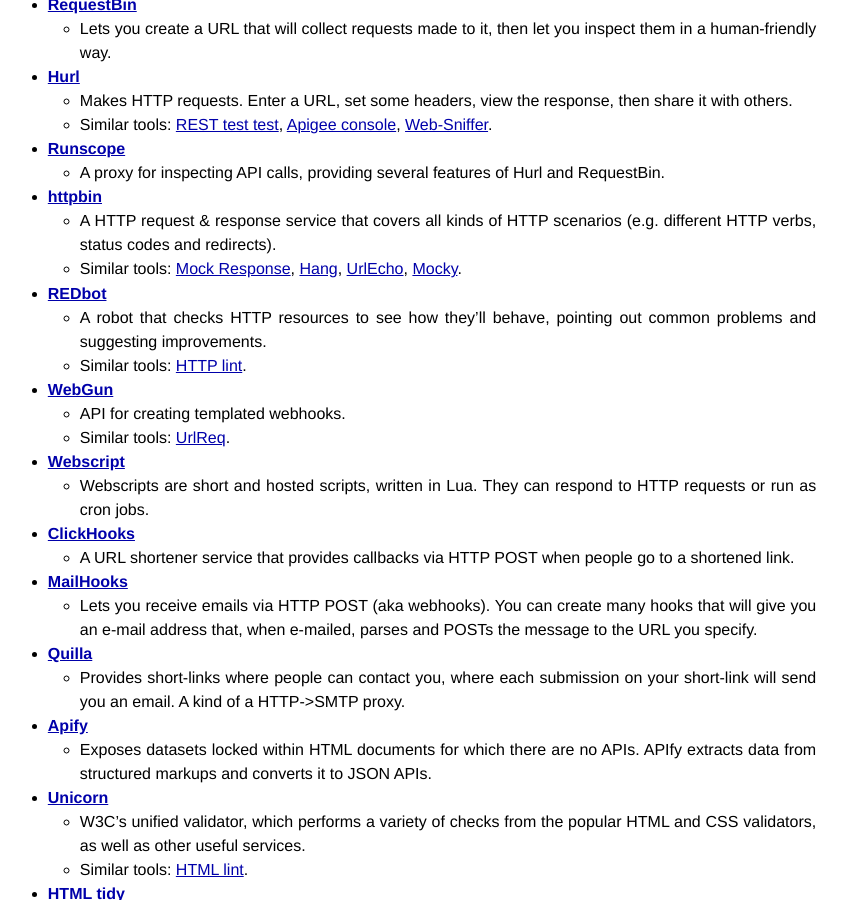
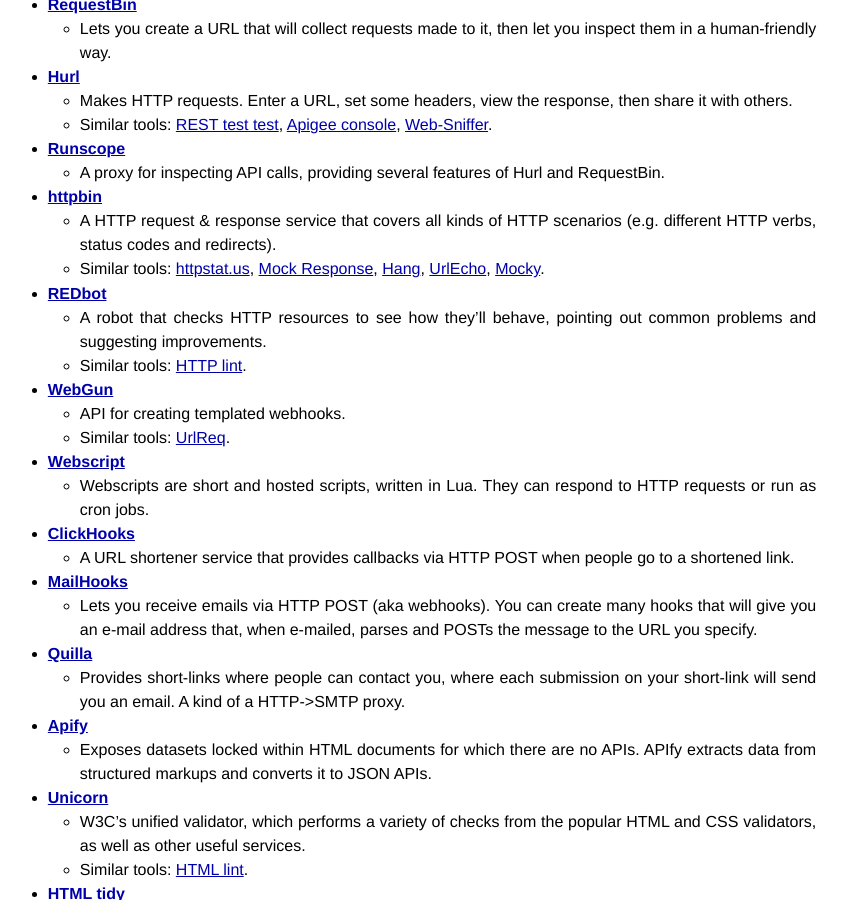
Before and after one commit to izuzak/izuzak.github.com, a Jekyll site: the page built from _posts/2012-11-18-the-web-engineers-online-toolbox.markdown, in a window 1280 px wide and 900 px high, scrolled down 647 px. Shown: the whole window, without its empty margins (224-1071 px from the left). Built offline with Jekyll 4.4.1, drawn with Linux system fonts in a browser that asks for light colours; Markdown is read by kramdown in place of the engine named in the settings; comment, search, counter and statistics services are not loaded.

Commit message:
add httpstat.us to webeng toolbox

```diff
--- a/_posts/2012-11-18-the-web-engineers-online-toolbox.markdown
+++ b/_posts/2012-11-18-the-web-engineers-online-toolbox.markdown
@@ -34,7 +34,7 @@
   * A proxy for inspecting API calls, providing several features of Hurl and RequestBin.
 * **[httpbin](http://httpbin.org/)**
   * A HTTP request & response service that covers all kinds of HTTP scenarios (e.g. different HTTP verbs, status codes and redirects).
-  * Similar tools: [Mock Response](http://mock.isssues.com/), [Hang](http://hang.nodester.com/), [UrlEcho](http://ivanzuzak.info/urlecho/), [Mocky](http://www.mocky.io/).
+  * Similar tools: [httpstat.us](http://httpstat.us/), [Mock Response](http://mock.isssues.com/), [Hang](http://hang.nodester.com/), [UrlEcho](http://ivanzuzak.info/urlecho/), [Mocky](http://www.mocky.io/).
 * **[REDbot](http://redbot.org/)**
   * A robot that checks HTTP resources to see how they'll behave, pointing out common problems and suggesting improvements.
   * Similar tools: [HTTP lint](http://zamez.org/httplint).
```
